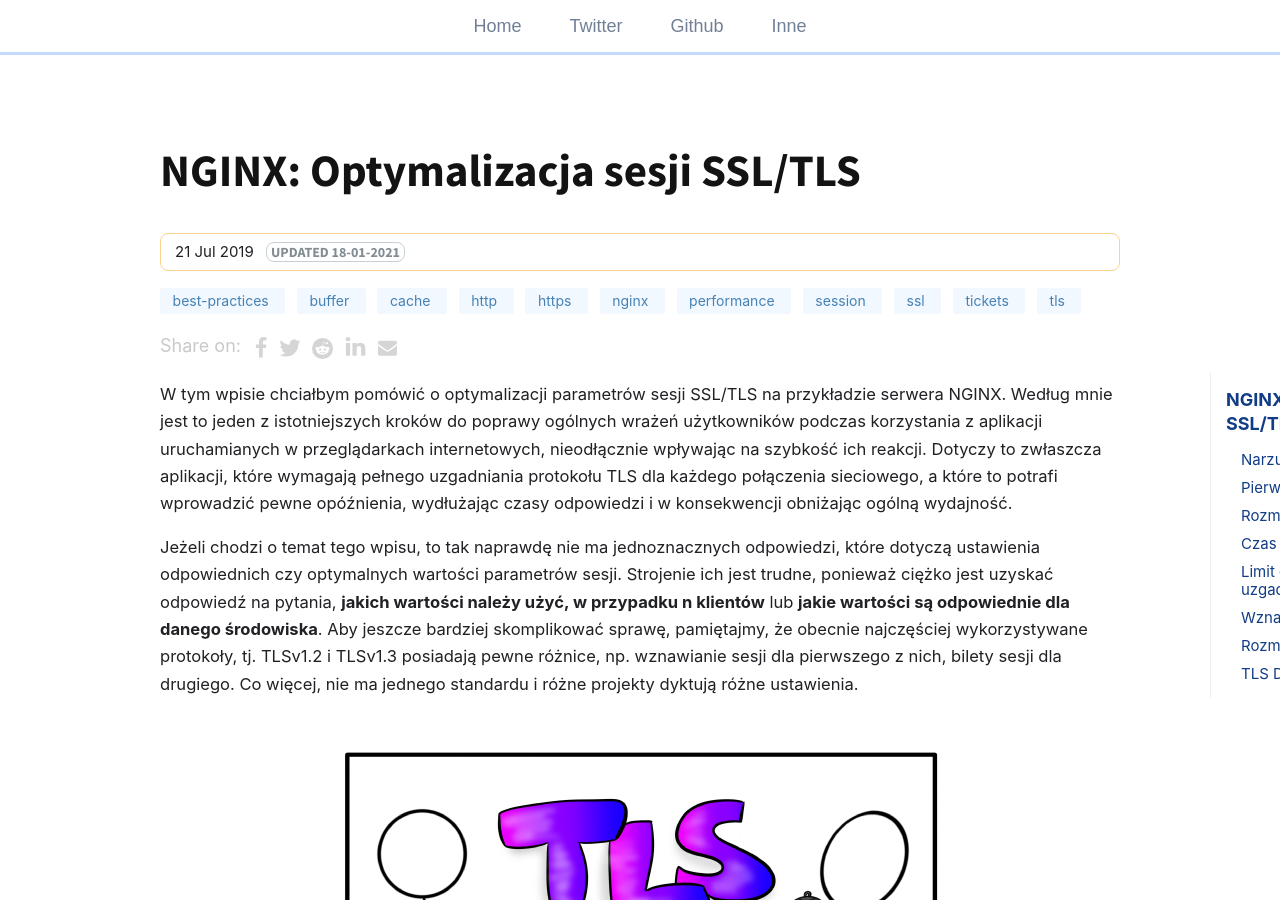
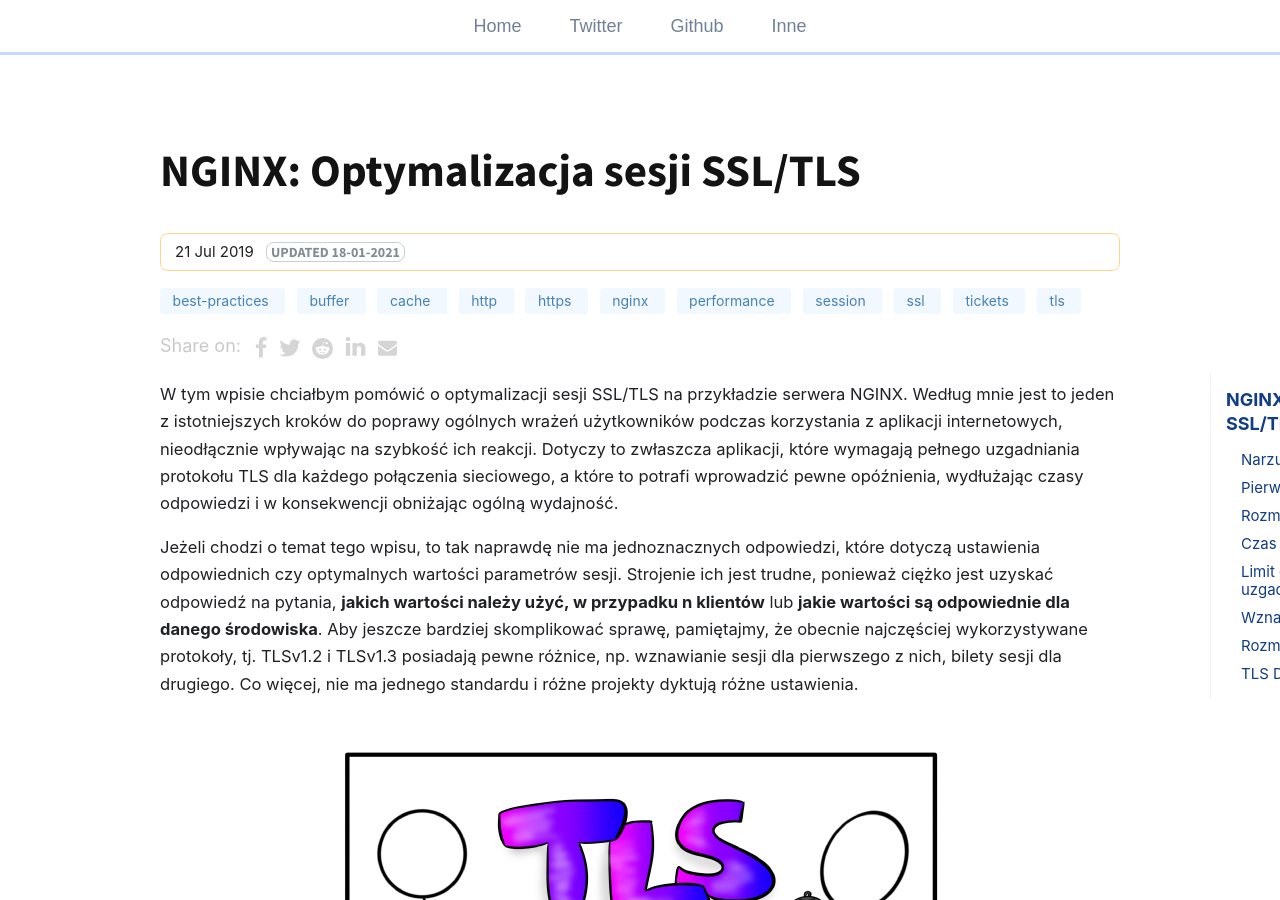
Before and after one commit to git04112019/trimstray.github.io, a Jekyll site: the page built from _posts/2019-07-21-nginx-optymalizacja_sesji_ssl-tls.md, in a window 1280 px wide and 900 px high. Built offline with Jekyll 4.4.1, drawn with Linux system fonts in a browser that asks for light colours; comment, search, counter and statistics services are not loaded.

Commit message:
uncommited changes - signed-off-by: trimstray <trimstray@gmail.com>

```diff
--- a/_posts/2019-07-21-nginx-optymalizacja_sesji_ssl-tls.md
+++ b/_posts/2019-07-21-nginx-optymalizacja_sesji_ssl-tls.md
@@ -11,7 +11,7 @@ toc: true
 last_modified_at: 2021-01-18 00:00:00 +0000
 ---
 
-W tym wpisie chciałbym pomówić o optymalizacji parametrów sesji SSL/TLS na przykładzie serwera NGINX. Według mnie jest to jeden z istotniejszych kroków do poprawy ogólnych wrażeń użytkowników podczas korzystania z aplikacji uruchamianych w przeglądarkach internetowych, nieodłącznie wpływając na szybkość ich reakcji. Dotyczy to zwłaszcza aplikacji, które wymagają pełnego uzgadniania protokołu TLS dla każdego połączenia sieciowego, a które to potrafi wprowadzić pewne opóźnienia, wydłużając czasy odpowiedzi i w konsekwencji obniżając ogólną wydajność.
+W tym wpisie chciałbym pomówić o optymalizacji sesji SSL/TLS na przykładzie serwera NGINX. Według mnie jest to jeden z istotniejszych kroków do poprawy ogólnych wrażeń użytkowników podczas korzystania z aplikacji internetowych, nieodłącznie wpływając na szybkość ich reakcji. Dotyczy to zwłaszcza aplikacji, które wymagają pełnego uzgadniania protokołu TLS dla każdego połączenia sieciowego, a które to potrafi wprowadzić pewne opóźnienia, wydłużając czasy odpowiedzi i w konsekwencji obniżając ogólną wydajność.
 
 Jeżeli chodzi o temat tego wpisu, to tak naprawdę nie ma jednoznacznych odpowiedzi, które dotyczą ustawienia odpowiednich czy optymalnych wartości parametrów sesji. Strojenie ich jest trudne, ponieważ ciężko jest uzyskać odpowiedź na pytania, **jakich wartości należy użyć, w przypadku n klientów** lub **jakie wartości są odpowiednie dla danego środowiska**. Aby jeszcze bardziej skomplikować sprawę, pamiętajmy, że obecnie najczęściej wykorzystywane protokoły, tj. TLSv1.2 i TLSv1.3 posiadają pewne różnice, np. wznawianie sesji dla pierwszego z nich, bilety sesji dla drugiego. Co więcej, nie ma jednego standardu i różne projekty dyktują różne ustawienia.
 
```
